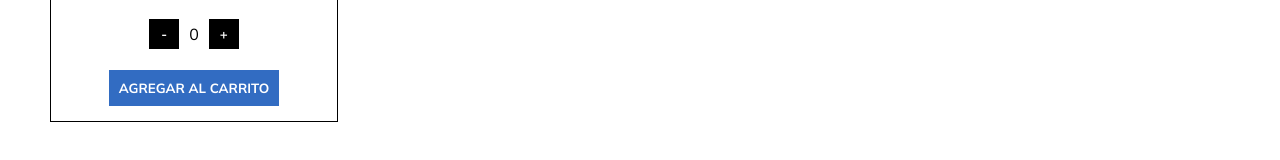
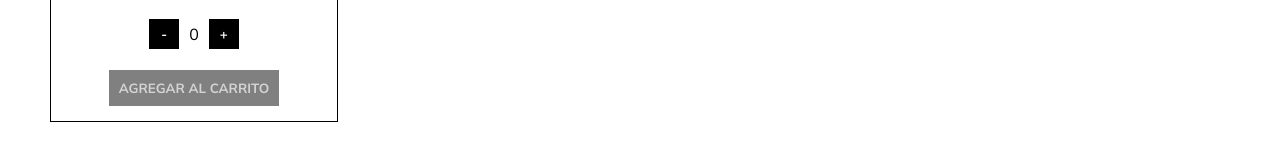
Before and after one commit to aurelia-mp/tienda-vinos, a React (Create React App) app: page /item/1 in a window 1280 px wide. Shown: the part 475-635 px from the top of the page. Built offline with nearby package versions, Linux system fonts and the light colour scheme; the HTML template or start-up script is replaced by a standard one; a web font is replaced by a local one.

Commit message:
cambios en el css

```diff
--- a/src/App.js
+++ b/src/App.js
@@ -10,7 +10,7 @@ function App() {
   return (
     <div>
       <header>
-        <NavBar/>
+        <NavBar />
       </header>
       <ItemListContainer saludo='Bienvenido a Tienda de Vinos. Sitio en construcción' />
       <ItemCount stock='10' initial='0' onAdd={onAdd}/>
--- a/src/components/Header/CartWidget.js
+++ b/src/components/Header/CartWidget.js
@@ -2,7 +2,9 @@ import React from 'react'
 
 const CartWidget = () => {
   return (
-    <span className="material-symbols-outlined">shopping_cart</span>
+    <div className='cart'>
+        <span className="material-symbols-outlined">shopping_cart</span>
+    </div>
   )
 }
 
--- a/src/index.css
+++ b/src/index.css
@@ -40,6 +40,12 @@ body, button{
   justify-content: space-between;
 }
 
+.cart{
+  display: flex;
+  flex-direction: row;
+  align-items: center;
+}
+
 /* Estilos de Footer */
 .footer{
   position: fixed;
@@ -75,6 +81,12 @@ body, button{
   font-weight: bold;
 }
 
+.counterBlock button:disabled{
+  background-color: grey ;
+  color: lightgrey;
+  cursor:not-allowed
+}
+
 .counter{
   display: flex;
   flex-direction: row;
```
